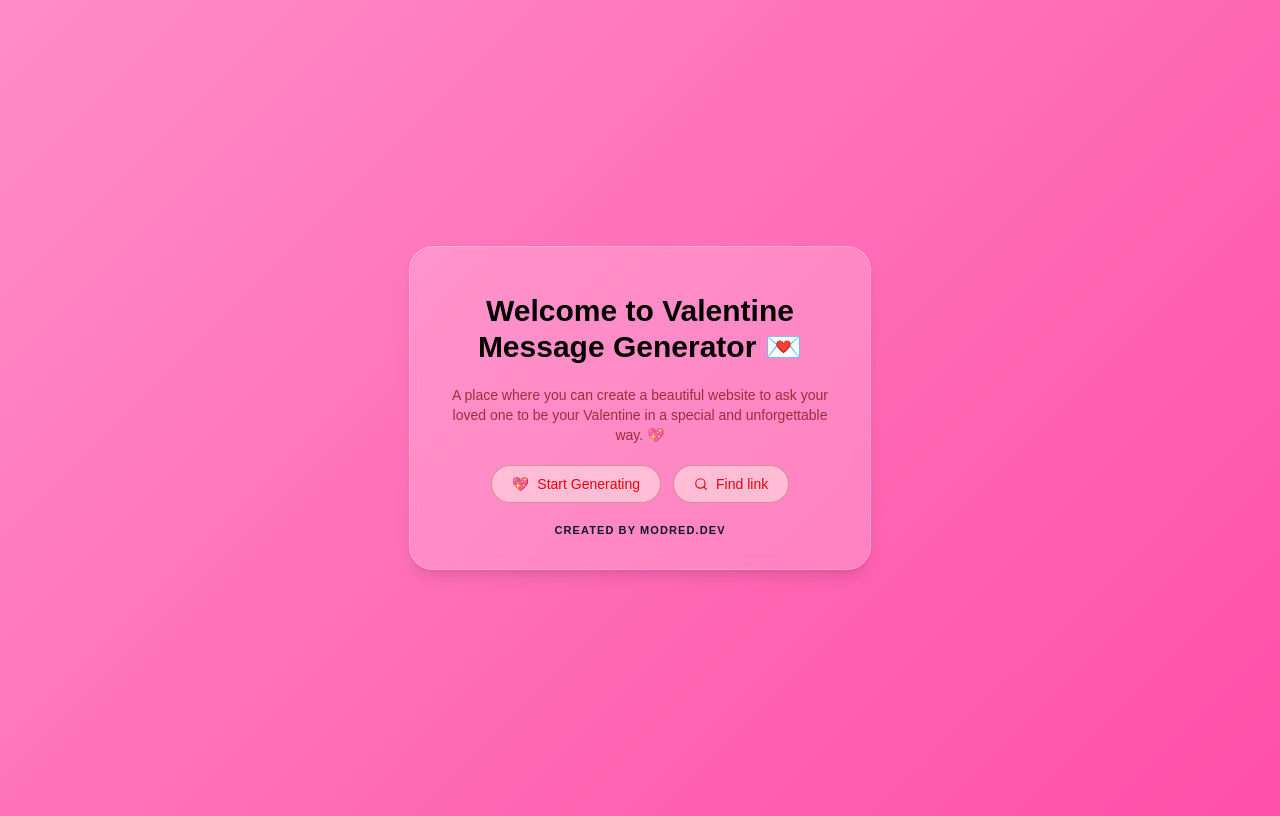
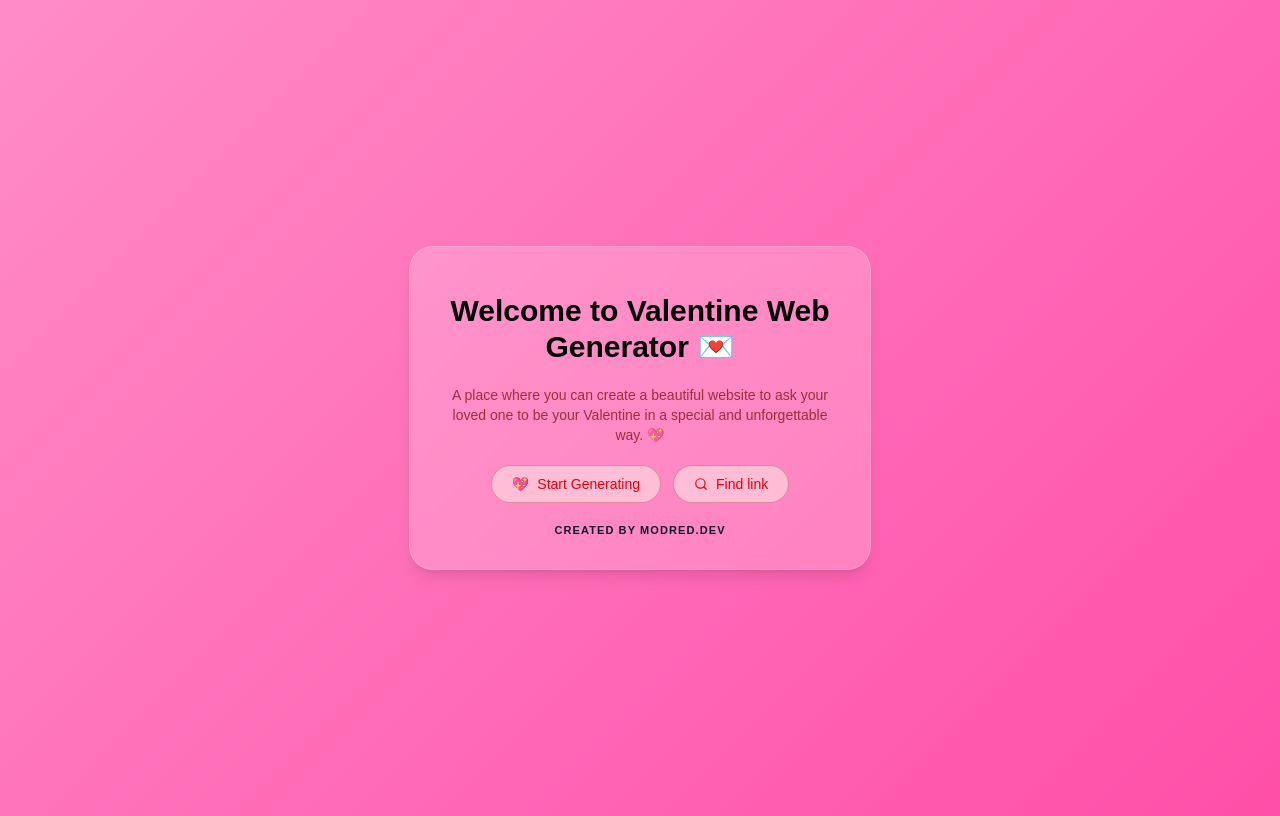
Before and after one commit to Modred14/val-app, a Next.js app: page / in a window 1280 px wide. Built offline with nearby package versions, Linux system fonts and the light colour scheme.

Commit message:
change web name

```diff
--- a/src/app/page.jsx
+++ b/src/app/page.jsx
@@ -248,7 +248,7 @@ const Landing = () => {
               <div className="grid justify-items-center">
                 <div className="font-bold text-xl sm:text-3xl max-w-100 pt-4">
                   <div className="text-center pb-3">
-                    Welcome to Valentine Message Generator 💌
+                    Welcome to Valentine Web Generator 💌
                   </div>
                 </div>
                 <div className="pt-2 text-center text-sm text-red-900/80">
```
